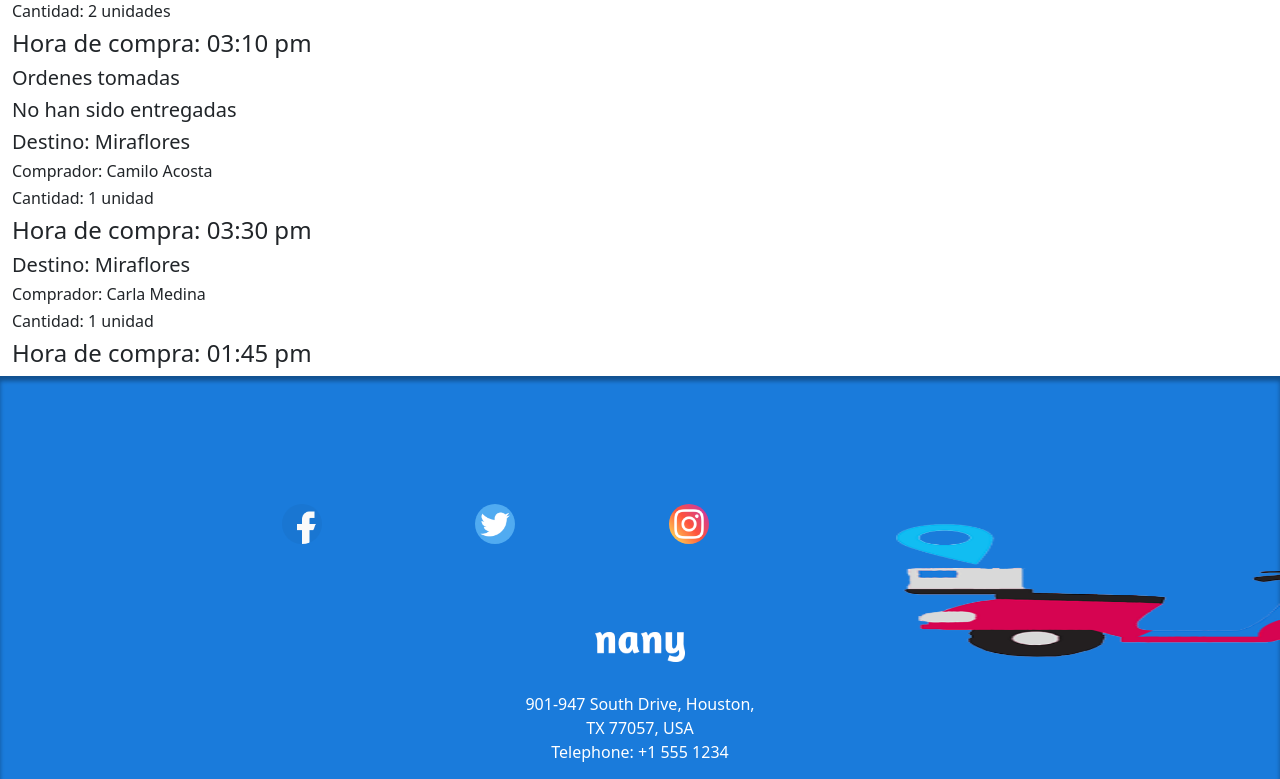
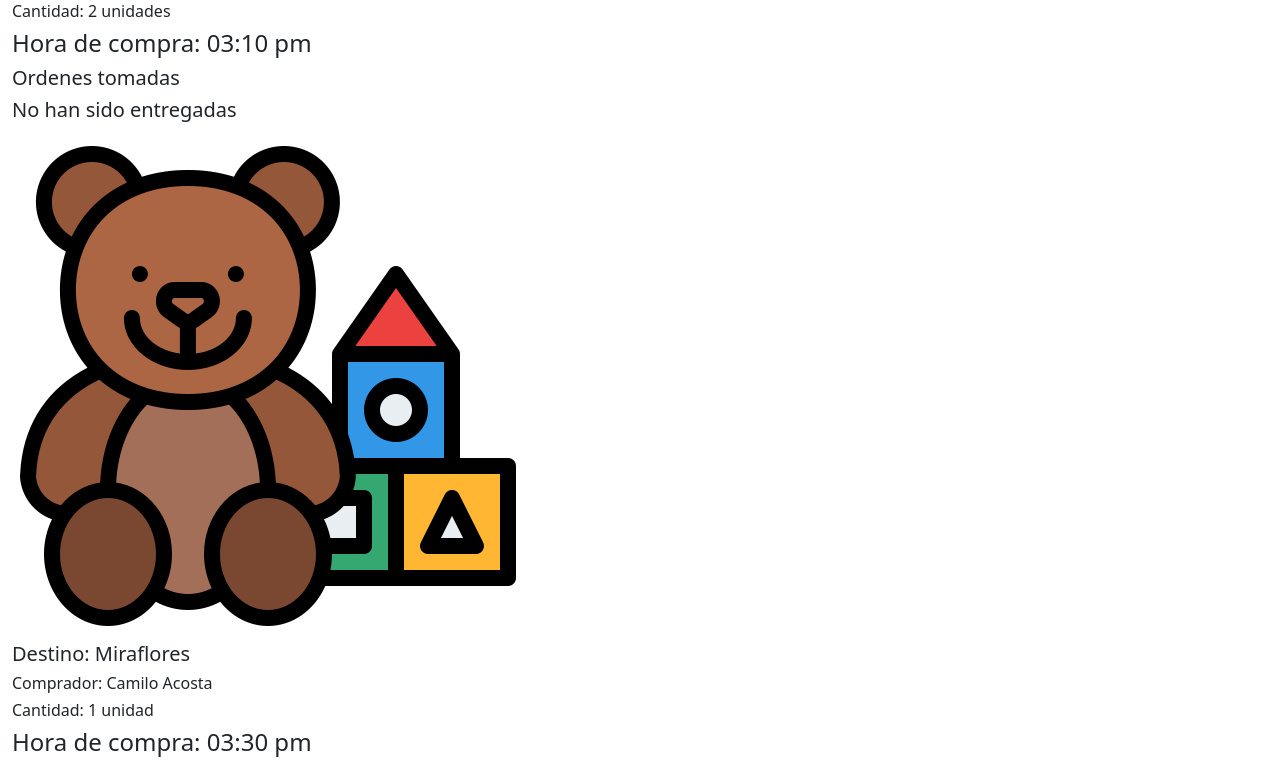
Before and after one commit to IS-912-Project-Nany/Nany-Web-Carrier, an Angular app: page / in a window 1280 px wide. Shown: the part 1480-2259 px from the top of the page. Built offline with nearby package versions, Linux system fonts and the light colour scheme.

Commit message:
[ADD] Img in orden taken

```diff
--- a/src/app/homepage/homepage.component.html
+++ b/src/app/homepage/homepage.component.html
@@ -27,12 +27,14 @@
     <h5 class="text2">Ordenes tomadas</h5>
     <h5 class="text3">No han sido entregadas</h5>
     <div class="taken">
+        <img src="../../assets/img/juguetes.png" alt="">
         <h5>Destino: Miraflores</h5>
         <h6>Comprador: Camilo Acosta</h6>
         <h6>Cantidad: 1 unidad</h6>
         <h4>Hora de compra: 03:30 pm</h4>
     </div>
     <div class="taken">
+        <img src="../../assets/img/juguetes.png" alt="">
         <h5>Destino: Miraflores</h5>
         <h6>Comprador: Carla Medina</h6>
         <h6>Cantidad: 1 unidad</h6>
--- a/src/styles.sass
+++ b/src/styles.sass
@@ -429,6 +429,16 @@ $lg-breackpoint: 960px
         margin-bottom: 25px
         color: #fff
 
+    .taken img
+        width: 15%
+        height: auto
+        margin-top: 30px
+        margin-bottom: auto
+        display: flex
+        position: absolute
+        z-index: 2
+        margin-left: 10px
+
     .taken h4
         font-size: 13px
         padding-top: 10px
```
Also changed, not shown: src/assets/img/juguetes.png (added).
